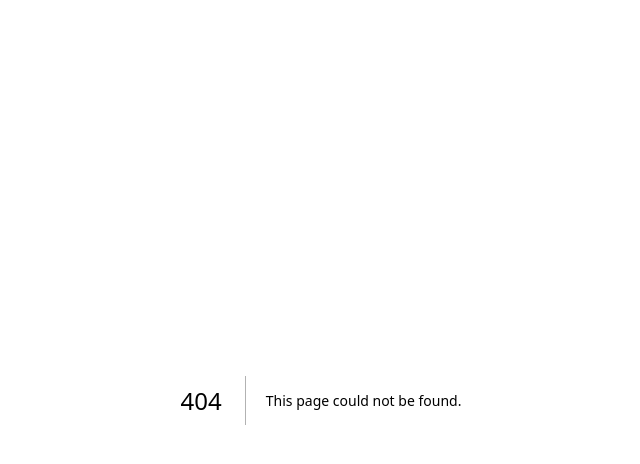
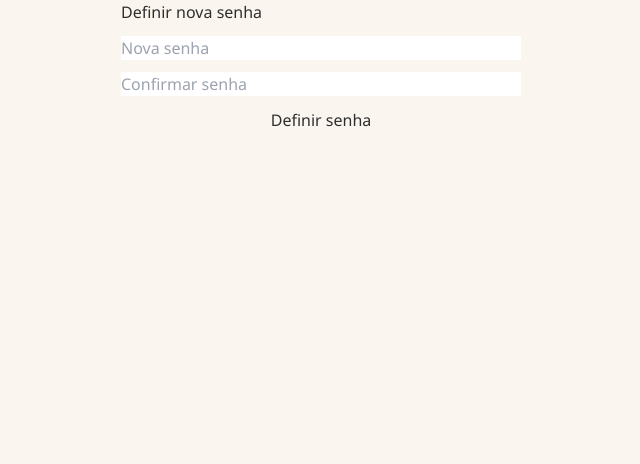
Before and after one commit to Jorgevan-SAJ/berit, a Next.js app: page /auth/update-password in a window 1280 px wide. Before the commit this address had no page. Shown: the top 464 px of the page, without its empty margins (319-959 px from the left). Built offline with nearby package versions, Linux system fonts and the light colour scheme; no server answers.

Commit message:
Create page.js

```diff
--- /dev/null
+++ b/app/auth/update-password/page.js
@@ -0,0 +1,62 @@
+'use client'
+
+import { useState } from 'react'
+import { useRouter } from 'next/navigation'
+import { supabase } from '../../../lib/supabase'
+
+export default function AtualizarSenhaPage() {
+  const [senha, setSenha] = useState('')
+  const [confirmacao, setConfirmacao] = useState('')
+  const [erro, setErro] = useState('')
+  const [carregando, setCarregando] = useState(false)
+  const router = useRouter()
+
+  async function handleSubmit(e) {
+    e.preventDefault()
+    setErro('')
+
+    if (senha.length < 8) {
+      setErro('A senha deve ter pelo menos 8 caracteres.')
+      return
+    }
+    if (senha !== confirmacao) {
+      setErro('As senhas não coincidem.')
+      return
+    }
+
+    setCarregando(true)
+    const { error } = await supabase.auth.updateUser({ password: senha })
+    setCarregando(false)
+
+    if (error) {
+      setErro('Não foi possível definir a senha. Tente novamente.')
+      return
+    }
+
+    router.push('/login')
+  }
+
+  return (
+    <form onSubmit={handleSubmit} style={{ maxWidth: 400, margin: '0 auto', display: 'grid', gap: 12 }}>
+      <h1>Definir nova senha</h1>
+      <input
+        type="password"
+        placeholder="Nova senha"
+        value={senha}
+        onChange={(e) => setSenha(e.target.value)}
+        required
+      />
+      <input
+        type="password"
+        placeholder="Confirmar senha"
+        value={confirmacao}
+        onChange={(e) => setConfirmacao(e.target.value)}
+        required
+      />
+      {erro && <p style={{ color: '#c0392b' }}>{erro}</p>}
+      <button type="submit" disabled={carregando}>
+        {carregando ? 'Salvando...' : 'Definir senha'}
+      </button>
+    </form>
+  )
+}
```
